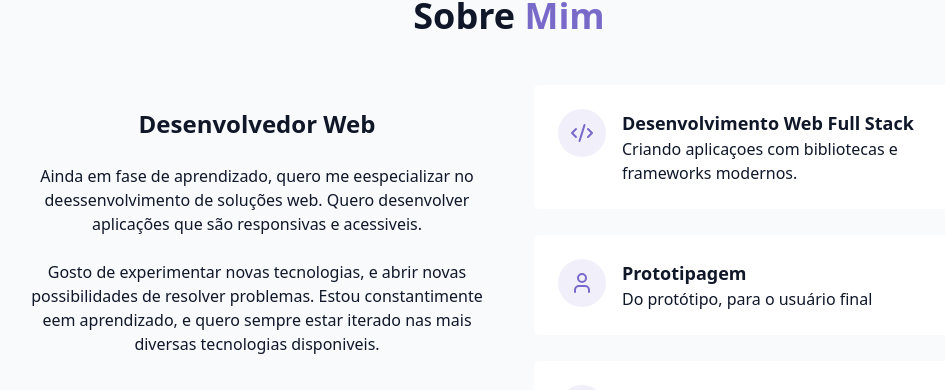
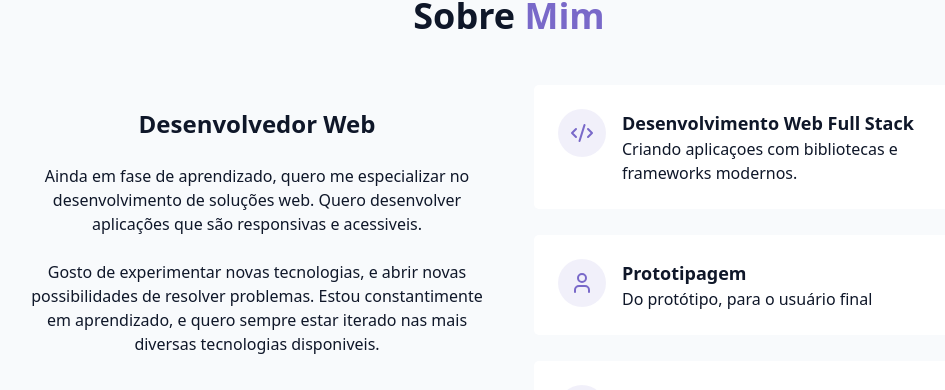
Before and after one commit to Xcode-sketcher/portifoliov3, a React (Vite) app: page / in a window 1280 px wide. Shown: the part 900-1290 px from the top of the page, without its empty margins (131-1076 px from the left). Built offline with nearby package versions, Linux system fonts and the light colour scheme; no server answers.

Commit message:
feat: alguns typos corrigidos

```diff
--- a/src/components/AboutSection.tsx
+++ b/src/components/AboutSection.tsx
@@ -15,13 +15,13 @@ export const AboutSection = () => {
                     <h3 className="text-2xl font-semibold">Desenvolvedor Web</h3>
 
                     <p className="text-muted-foreground">
-                        Ainda em fase de aprendizado, quero me eespecializar no deessenvolvimento de
+                        Ainda em fase de aprendizado, quero me especializar no desenvolvimento de
                         soluções web. Quero desenvolver aplicações que são responsivas e acessiveis.
                     </p>
 
                     <p className="text-muted-foreground">
                         Gosto de experimentar novas tecnologias, e abrir novas possibilidades
-                        de resolver problemas. Estou constantimente eem aprendizado, e quero sempre estar
+                        de resolver problemas. Estou constantimente em aprendizado, e quero sempre estar
                         iterado nas mais diversas tecnologias disponiveis.
                     </p>
 
```
